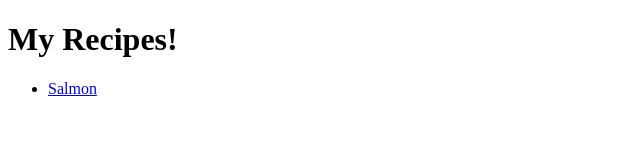
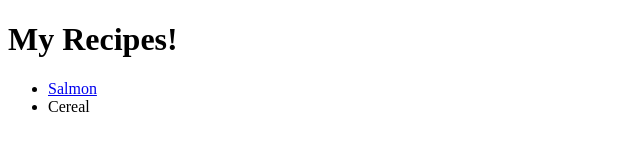
Before and after one commit to Goldukulele/Project-Recipe, a plain HTML site: page index.html in a window 1280 px wide. Shown: the full height of the page, 0-640 px from the left. Drawn offline with Linux system fonts and the light colour scheme.

Commit message:
Added Cereal in index

```diff
--- a/index.html
+++ b/index.html
@@ -10,6 +10,7 @@
     <h1>My Recipes!</h1>
     <ul>
         <li><a href="recipes/salmon.html">Salmon</a></li>
+        <li>Cereal</li>
     </ul>
 
 </body>
```
